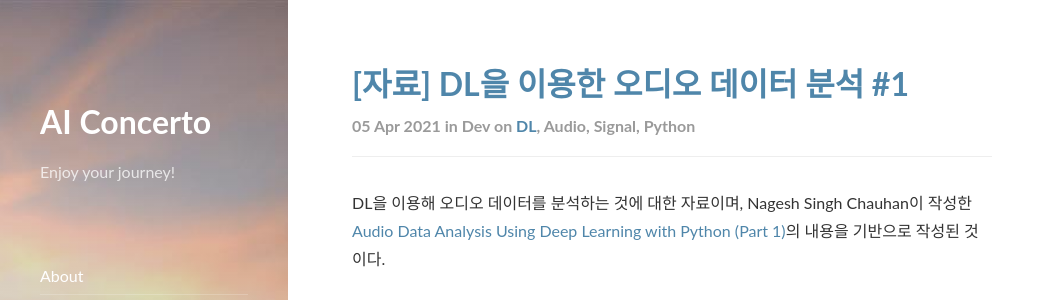
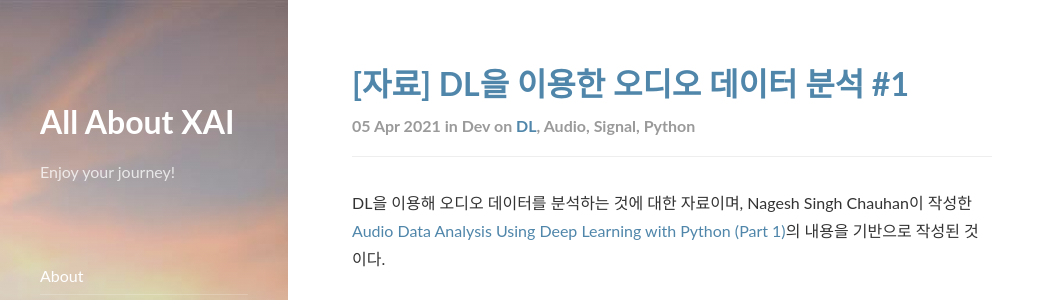
Before and after one commit to AllAboutXAI/AllAboutXAI.github.io, a Jekyll site: the page built from index.html, in a window 1280 px wide. Shown: the top 300 px of the page, without its empty margins (0-1055 px from the left). Built offline with Jekyll 4.4.1, drawn with Linux system fonts in a browser that asks for light colours; nearby versions of some CDN libraries; the list of posts is cut into pages by our own code.

Commit message:
Update _config.yml

```diff
--- a/_config.yml
+++ b/_config.yml
@@ -2,11 +2,11 @@
 #  User configuration
 # -----------------------------------------------------------------------------
 
-title:               AI Concerto
+title:               All About XAI
 
 # The unique resource location of your page.
 # Set to `https://<username>.github.io` when hosting on GitHub Pages
-url:                 https://AIWithDaddy.github.io
+url:                 https://AllAboutXAI.github.io
 
 # Set to '' when hosting a blog on GitHub Pages, ie on `//<username>.github.io`
 # Set to '/<reponame>' when using the `gh-pages` branch of a repository
@@ -23,7 +23,7 @@ description:         >
 # This should be the same author as first entry in `_data/authors.yml`
 author:
   name:              Tim
-  email:             ai.with.daddyW@gmail.com
+  email:             allabout.xaiW@gmail.com
 
 # Fallback image and color
 image:               /assets/img/Sausalito.jpg
```
